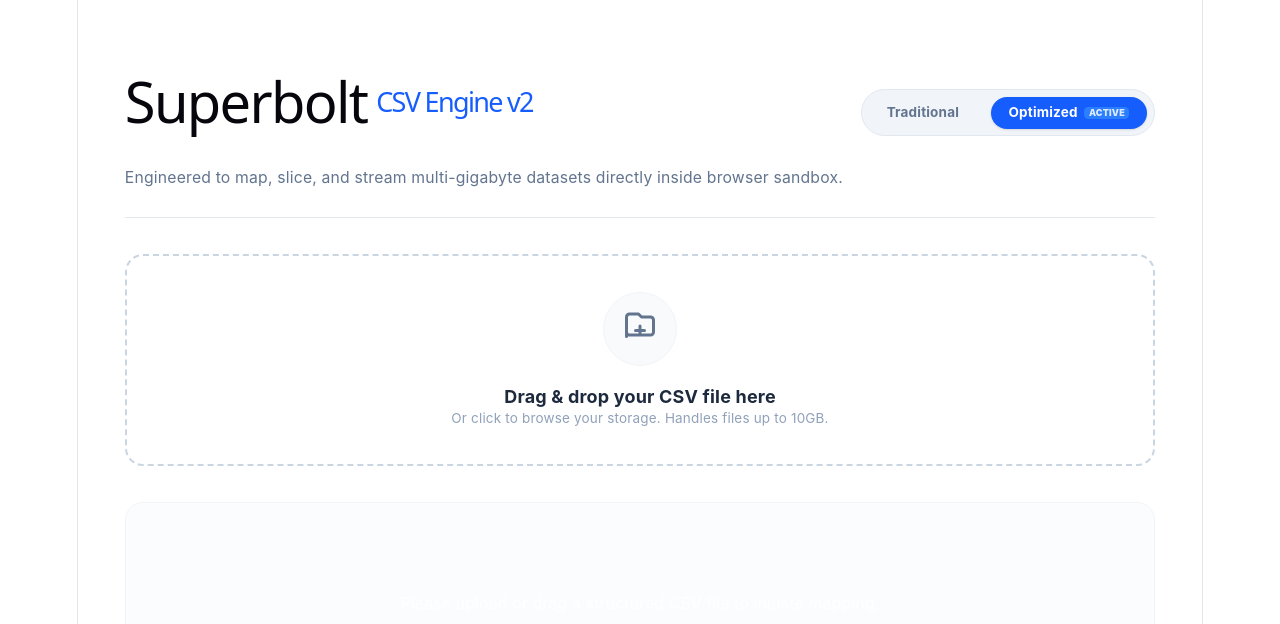
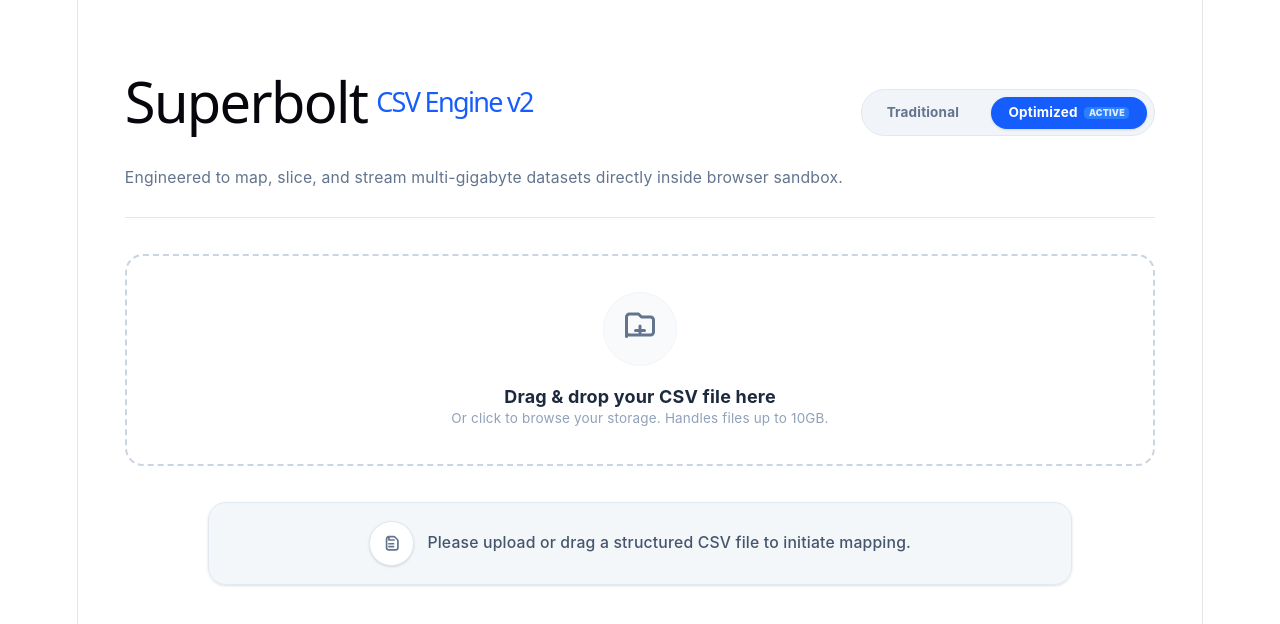
Before and after one commit to RJayanth/csv-parser, a React (Vite) app: page / in a window 1280 px wide. Shown: the top 624 px of the page. Built offline with nearby package versions, Linux system fonts and the light colour scheme.

Commit message:
style: Minor styling change to file instruction banner

```diff
--- a/src/components/CustomFileViewer/index.tsx
+++ b/src/components/CustomFileViewer/index.tsx
@@ -525,10 +525,27 @@ export default function CustomFileViewer() {
 
       {/* ── EMPTY DEFAULT VIEW ── */}
       {!fileDetails && (
-        <div className="text-center py-20 bg-slate-50/50 rounded-2xl border border-slate-100">
-          <p className="text-slate-400 text-sm text-white">
-            Please upload or drag a structured CSV file to initiate mapping.
-          </p>
+        <div className="mx-auto max-w-3xl rounded-2xl border border-slate-200 bg-slate-100/80 px-6 py-4 text-center shadow-sm">
+          <div className="flex items-center justify-center gap-3">
+            <div className="flex h-10 w-10 items-center justify-center rounded-full border border-slate-200 bg-white text-slate-500 shadow-sm">
+              <svg
+                className="h-5 w-5"
+                fill="none"
+                viewBox="0 0 24 24"
+                stroke="currentColor"
+              >
+                <path
+                  strokeLinecap="round"
+                  strokeLinejoin="round"
+                  strokeWidth={1.8}
+                  d="M7 16.5V7.5A2.5 2.5 0 019.5 5h5.2c.5 0 1 .2 1.4.6l2.4 2.4c.4.4.6.9.6 1.4v7.1A2.5 2.5 0 0116.6 19H9.5A2.5 2.5 0 017 16.5zM9.5 5v3.5h5.5M9.5 12.5h5M9.5 15.5h5"
+                />
+              </svg>
+            </div>
+            <p className="text-sm font-medium text-slate-600">
+              Please upload or drag a structured CSV file to initiate mapping.
+            </p>
+          </div>
         </div>
       )}
 
```
